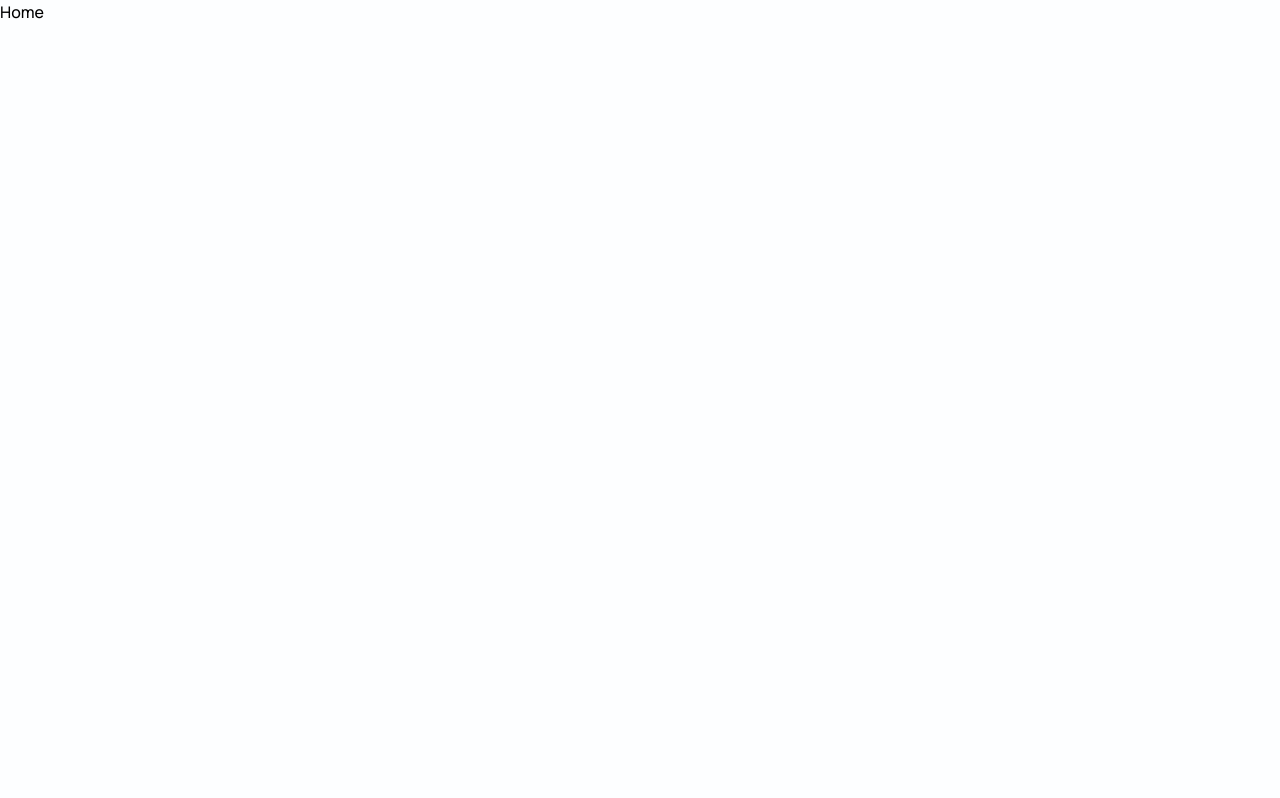
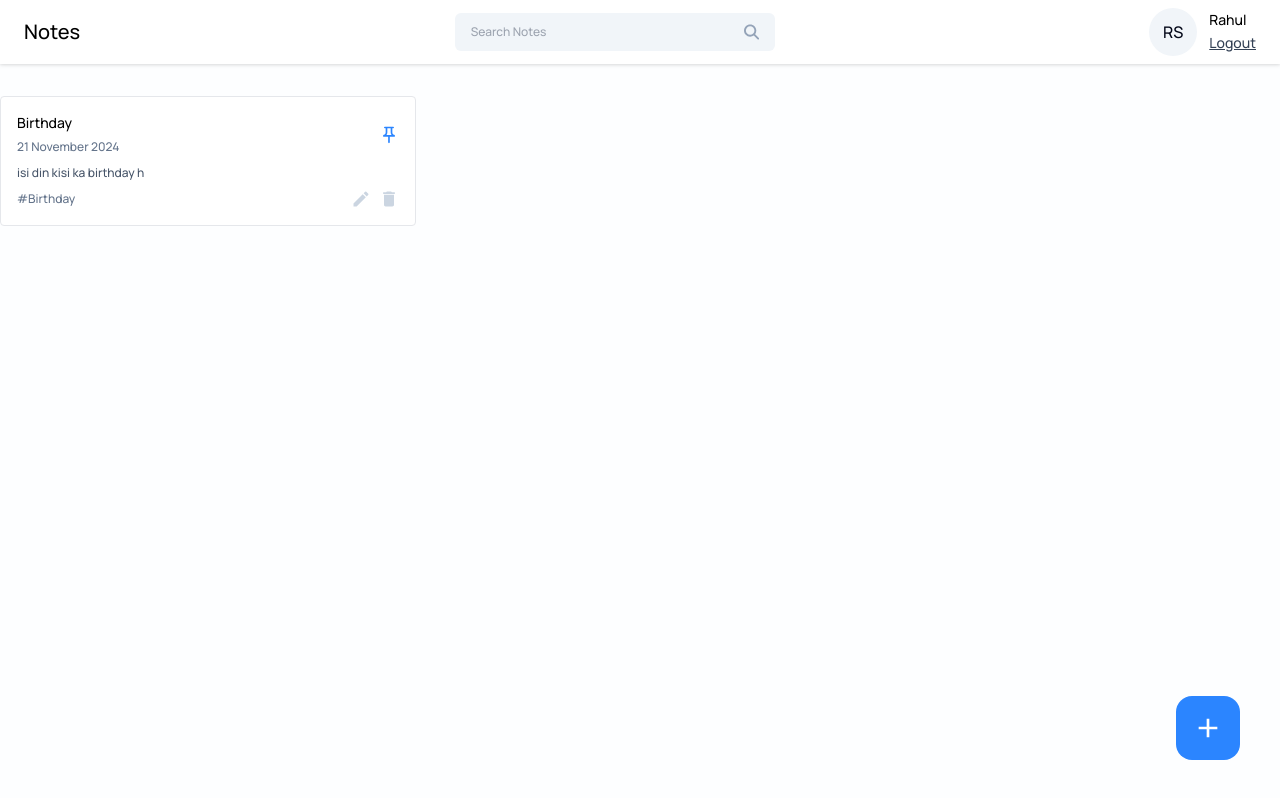
Before and after one commit to rahulsaini-js/notes, a React (Vite) app in the folder frontend/: page /dashboard in a window 1280 px wide. Built offline with nearby package versions, Linux system fonts and the light colour scheme.

Commit message:
navbar addnote input

```diff
--- a/frontend/package.json
+++ b/frontend/package.json
@@ -13,6 +13,7 @@
     "react": "^18.3.1",
     "react-dom": "^18.3.1",
     "react-icons": "^5.2.1",
+    "react-modal": "^3.16.1",
     "react-router-dom": "^6.25.1"
   },
   "devDependencies": {
--- /dev/null
+++ b/frontend/src/components/Cards/NoteCard.jsx
@@ -0,0 +1,40 @@
+import React from "react";
+import { MdOutlinePushPin, MdCreate, MdDelete } from "react-icons/md";
+const NoteCard = ({
+  date,
+  title,
+  content,
+  tags,
+  isPinned,
+  onEdit,
+  onDelete,
+  onPinNote,
+}) => {
+  return (
+    <div className="border rounded p-4 bg-white hover:shadow-xl transition-all ease-in-out">
+      <div className="flex items-center justify-between ">
+        <div className="">
+          <h6 className="font-medium text-sm">{title}</h6>
+          <span className="text-xs text-slate-500">{date}</span>
+        </div>
+        <MdOutlinePushPin className={`icon-btn ${isPinned?'text-primary':'text-slate-300'} `} onClick={onPinNote} />
+      </div>
+      <p className="text-xs text-slate-600 mt-2">{content?.slice(0, 60)}</p>
+      <div className="flex items-center justify-between mt-2">
+        <div className="text-xs text-slate-500">{tags}</div>
+        <div className="flex items-center gap-2">
+          <MdCreate
+            className="icon-btn hover:text-green-600"
+            onClick={onEdit}
+          />
+          <MdDelete
+            className="icon-btn hover:text-red-500"
+            onClick={onDelete}
+          />
+        </div>
+      </div>
+    </div>
+  );
+};
+
+export default NoteCard;
--- /dev/null
+++ b/frontend/src/components/Cards/ProfileInfo.jsx
@@ -0,0 +1,20 @@
+import React from "react";
+import { getInitials } from "../../utils/helper";
+
+const ProfileInfo = ({ onLogOut }) => {
+  return (
+    <div className="flex items-center gap-3">
+      <div className="w-12 h-12 flex items-center justify-center rounded-full text-slate-950 font-medium bg-slate-100">
+     { getInitials("Rahul Saini")}
+      </div>
+      <div>
+        <p className="text-sm font-medium">Rahul</p>
+        <button onClick={onLogOut} className="text-sm text-slate-700 underline">
+          Logout
+        </button>
+      </div>
+    </div>
+  );
+};
+
+export default ProfileInfo;
--- /dev/null
+++ b/frontend/src/components/Input/TagInput.jsx
@@ -0,0 +1,63 @@
+import React, { useState } from "react";
+import { MdAdd, MdClose } from "react-icons/md";
+
+const TagInput = ({ tags, setTags }) => {
+  const [inputValue, setInputValue] = useState("");
+  const handleInputValue = (e) => {
+    setInputValue(e.target.value);
+  };
+
+  const addNewTag = () => {
+    if (inputValue.trim() !== "") {
+      setTags([...tags, inputValue.trim()]);
+      setInputValue("");
+    }
+  };
+
+  const handleKeyDown = (e) => {
+    if (e.key == "Enter") {
+      addNewTag();
+    }
+  };
+
+  const handleRemoveTag = (tagToRemove) => {
+    setTags (tags.filter((tag) => tag !== tagToRemove));
+    };
+  return (
+    <div>
+      {tags?.length > 0 && (
+        <div className="flex items-center gap-2 flex-wrap mt-2">
+          {tags.map((tag, index) => (
+            <span key={index} className="flex items-center gap-2 text-sm text-slate-900 bg-slate-100 px-3 py-1 rounded">
+              # {tag}
+              <button onClick={() => {handleRemoveTag(tag)}}>
+                <MdClose />
+              </button>
+            </span>
+          ))}
+        </div>
+      )}
+
+      <div className="flex items-center gap-4 mt-3">
+        <input
+          type="text"
+          value={inputValue}
+          className="text-sm bg-transparent border px-3 py-2 rounded outline-none"
+          placeholder="Enter tags"
+          onChange={handleInputValue}
+          onKeyDown={handleKeyDown}
+        />
+        <button
+          className="w-8 h-8 flex items-center justify-center rounded border border-blue-700 hover:bg-blue-700"
+          onClick={() => {
+            addNewTag();
+          }}
+        >
+          <MdAdd className="text-2xl text-blue-700 hover:text-white" />
+        </button>
+      </div>
+    </div>
+  );
+};
+
+export default TagInput;
--- a/frontend/src/components/Navbar/Navbar.jsx
+++ b/frontend/src/components/Navbar/Navbar.jsx
@@ -1,13 +1,36 @@
-import React from 'react'
+import React, { useState } from "react";
+import ProfileInfo from "../Cards/ProfileInfo";
+import { useNavigate } from "react-router-dom";
+import SearchBar from "../SearchBar/SearchBar";
 
 const Navbar = () => {
+  const [searchQuery, setSearchQuery] = useState("");
+  const navigate = useNavigate;
+  const onLogOut = () => {
+    navigate("/login");
+  };
+
+  const handleSearch = () => {};
+  const onClearSearch = () => {
+    setSearchQuery("");
+  };
+
   return (
     <>
-    <div className="bg-white flex items-center justify-between px-6 py-2 drop-shadow">
+      <div className="bg-white flex items-center justify-between px-6 py-2 drop-shadow">
         <h2 className="text-xl font-medium text-black py-2">Notes</h2>
+        <SearchBar
+          value={searchQuery}
+          onChange={({ target }) => {
+            setSearchQuery(target.value);
+          }}
+          handleSearch={handleSearch}
+          onClearSearch={onClearSearch}
+        />
+        <ProfileInfo onLogOut={onLogOut} />
       </div>
     </>
-  )
-}
+  );
+};
 
-export default Navbar
+export default Navbar;
--- /dev/null
+++ b/frontend/src/components/SearchBar/SearchBar.jsx
@@ -0,0 +1,21 @@
+import React from "react";
+import {FaMagnifyingGlass} from 'react-icons/fa6'
+import {IoMdClose} from "react-icons/io"
+
+const SearchBar = ({ value, onChange, handleSearch, onClearSearch }) => {
+  return (
+    <div className="w-80 flex items-center px-4 bg-slate-100 rounded-md">
+      <input
+        type="text"
+        placeholder="Search Notes"
+        className="w-full text-xs bg-transparent py-[11px] outline-none "
+        value={value}
+        onChange={onChange}
+      />
+      {value && <IoMdClose className="text-xl text-slate-500 cursor-pointer hover:text-black" onClick={onClearSearch}/>}
+      <FaMagnifyingGlass className="text-slate-400 cursor-pointer hover:text-black" onClick={handleSearch}/>
+    </div>
+  );
+};
+
+export default SearchBar;
--- a/frontend/src/index.css
+++ b/frontend/src/index.css
@@ -23,4 +23,10 @@
   .btn-primary{
     @apply w-full text-sm bg-primary text-white p-2 rounded my-1 hover:bg-blue-600
   }
+  .icon-btn{
+    @apply text-xl text-slate-300 cursor-pointer hover:text-primary
+  }
+  .input-label{
+    @apply text-xs text-slate-400
+  }
 }
--- /dev/null
+++ b/frontend/src/pages/Home/AddEditNotes.jsx
@@ -0,0 +1,77 @@
+import React, { useState } from "react";
+import TagInput from "../../components/Input/TagInput";
+import { MdClose } from "react-icons/md";
+
+const AddEditNotes = ({ noteData, type, onClose }) => {
+  const [title, setTitle] = useState("");
+  const [content, setContent] = useState("");
+  const [tags, setTags] = useState([]);
+  const [error, setError] = useState(null);
+
+  const handleAddNote = () => {
+    if (!title) {
+      setError("Please enter the title");
+      return;
+    }
+    if (!content) {
+      setError("Please enter the content");
+      return;
+    }
+    setError("");
+
+    if (type === "edit") {
+      editNote();
+    } else {
+      addNewNote();
+    }
+  };
+
+  return (
+    <div className="relative">
+      <button
+        className="w-10 h-10 rounded-full flex items-center justify-center absolute -top-3 -right-3 hover:bg-slate-500"
+        onClick={onClose}
+      >
+        <MdClose className="text-xl text-slate-400" />
+      </button>
+      <div className="flex flex-col gap-2">
+        <label className="input-label">TITLE</label>
+        <input
+          type="text"
+          className="text-2xl text-slate-950 outline-none"
+          placeholder="Go To Gys At 5"
+          value={title}
+          onChange={({ target }) => {
+            setTitle(target.value);
+          }}
+        />
+      </div>
+      <div className="flex flex-col gap-2 mt-4">
+        <label className="input-label">CONTENT</label>
+        <textarea
+          type="text"
+          className="text-sm text-slate-958 outline-none bg-slate-50 p-2 rounded"
+          placeholder="Content"
+          rows={10}
+          value={content}
+          onChange={({ target }) => {
+            setContent(target.value);
+          }}
+        />
+      </div>
+      <div className="mt-3">
+        <label className="input-label">Tags</label>
+        <TagInput tags={tags} setTags={setTags} />
+      </div>
+      {error && <p className="text-red-500 text-xs pt-4">{error}</p>}
+      <button
+        className="btn-primary font-medium mt-5 p-2"
+        onClick={handleAddNote}
+      >
+        Add
+      </button>
+    </div>
+  );
+};
+
+export default AddEditNotes;
--- a/frontend/src/pages/Home/Home.jsx
+++ b/frontend/src/pages/Home/Home.jsx
@@ -1,11 +1,58 @@
-import React from 'react'
-
+import React, { useState } from "react";
+import Navbar from "../../components/Navbar/Navbar";
+import NoteCard from "../../components/Cards/NoteCard";
+import { MdAdd } from "react-icons/md";
+import AddEditNotes from "./AddEditNotes";
+import Modal from "react-modal";
 const Home = () => {
+  const [openAddEditModal, setOpenAddEditModal] = useState({
+    isShown: false,
+    type: "add",
+    data: null,
+  });
   return (
     <>
-  Home
+      <Navbar />
+      <div className=" container mx-auto">
+        <div className="grid grid-cols-3 gap-4 mt-8">
+          <NoteCard
+            date="21 November 2024"
+            title="Birthday"
+            content="isi din kisi ka birthday h"
+            tags="#Birthday"
+            isPinned={true}
+            onEdit={() => {}}
+            onDelete={() => {}}
+            onPinNote={() => {}}
+          />
+        </div>
+      </div>
+      <button
+        className="w-16 h-16 flex justify-center items-center bg-primary rounded-2xl hover:bg-blue-600 absolute right-10 bottom-10"
+        onClick={() => {
+          setOpenAddEditModal({ isShown: true, type: "add", data: null });
+        }}
+      >
+        <MdAdd className="text-[32px] text-white" />
+      </button>
+
+      <Modal
+        isOpen={openAddEditModal.isShown}
+        onRequestClose={() => {}}
+        style={{ overlay: { backgroundColor: "rgba(0,0,0,0.2)" } }}
+        contentLabel=""
+        className="w-[40%] max-h-3/4 bg-white rounded-md mx-auto mt-14 p-5 overflow-scroll"
+      >
+        <AddEditNotes
+          onClose={()=>{setOpenAddEditModal({
+            isShown: false,
+            type: "add",
+            data: null,
+          })}}
+        />
+      </Modal>
     </>
-  )
-}
+  );
+};
 
-export default Home
+export default Home;
--- a/frontend/src/utils/helper.js
+++ b/frontend/src/utils/helper.js
@@ -1,4 +1,15 @@
-export const validateEmail=(email)=>{
-    const regex=/^[^\s@]+@[^\s@]+\.[^\s@]+$/;
-    return regex.test(email);
-}
+export const validateEmail = (email) => {
+  const regex = /^[^\s@]+@[^\s@]+\.[^\s@]+$/;
+  return regex.test(email);
+};
+
+export const getInitials = (name) => {
+  if (!name) return "";
+
+  const words = name.split(" ");
+  let initials = "";
+  for (var i = 0; i < Math.min(words.length, 2); i++) {
+    initials += words[i][0];
+  }
+  return initials.toUpperCase();
+};
```
Also changed, not shown: 1 other file (tests, documents, lock files or other folders).
